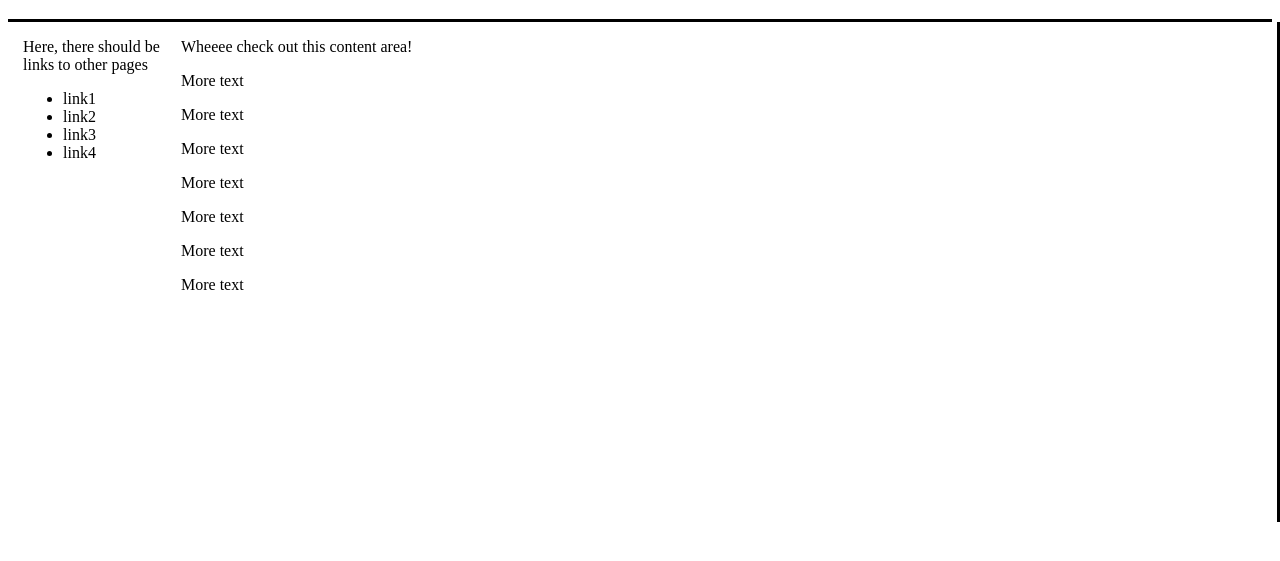
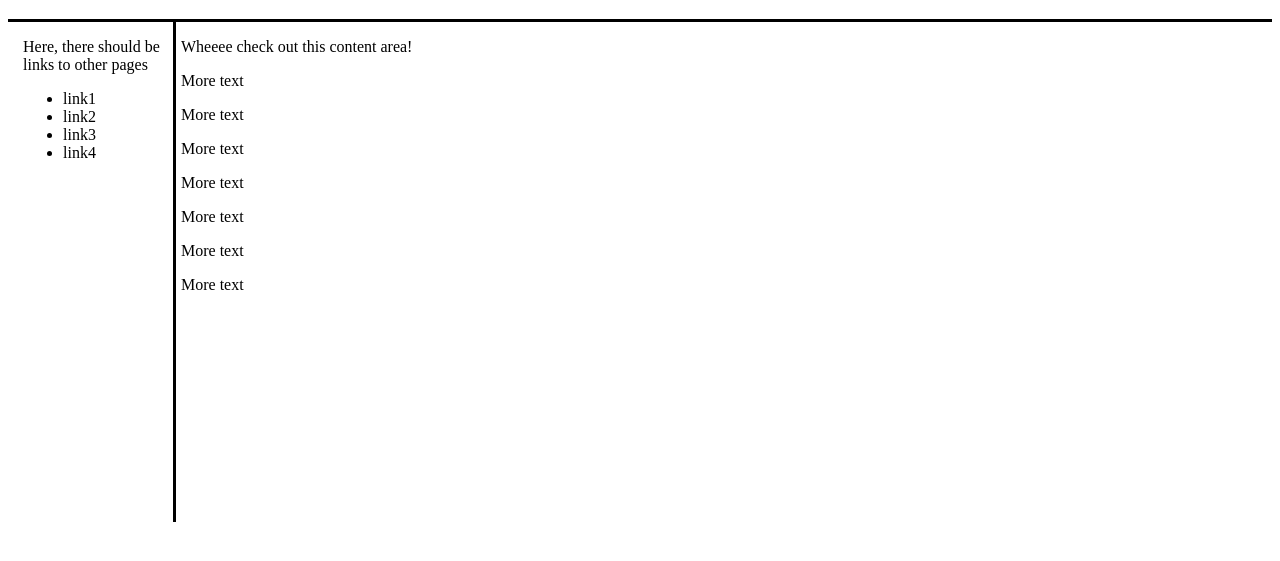
Before and after one commit to amazingflyingcat/codingprojects, a plain HTML site: page index.html in a window 1280 px wide. Shown: the part 61-622 px from the top of the page. Drawn offline with Linux system fonts and the light colour scheme.

Commit message:
Update index.html

```diff
--- a/index.html
+++ b/index.html
@@ -24,7 +24,6 @@
           padding-left: 15px;
           padding-right: 15px;
           height: 500px;
-          border-right: medium solid black;
         }
 
         #sidebar {
@@ -34,6 +33,7 @@
            width: 150px;
            padding-left: 15px;
            height: 500px;
+           border-right: medium solid black;
         }
 
     </style>
```
